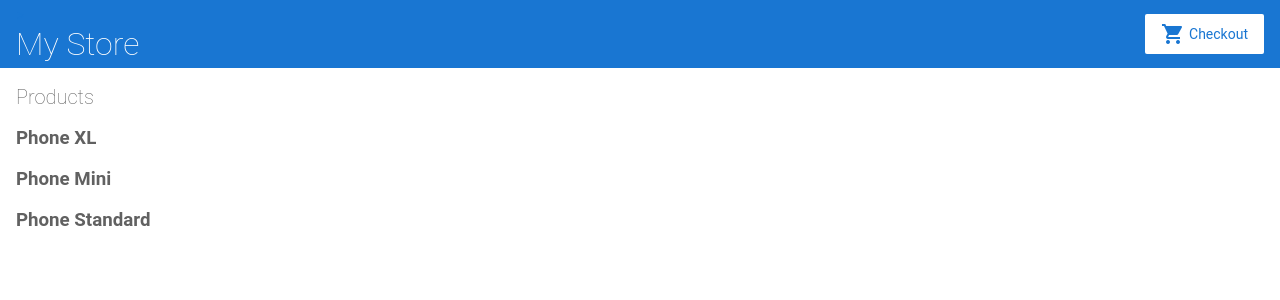
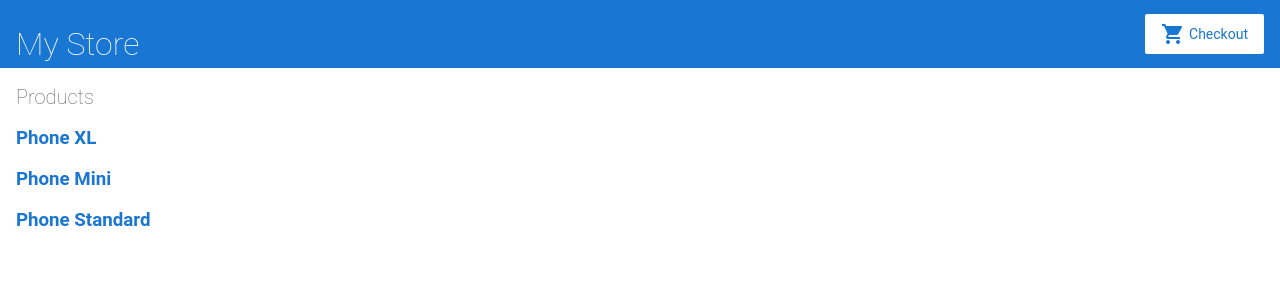
Before and after one commit to ksrntheja-ui/Angular-Docs-First-Example, an Angular app: page / in a window 1280 px wide. Shown: the top 300 px of the page. Built offline with nearby package versions, Linux system fonts and the light colour scheme.

Commit message:
17-Made each product name a link to product details, Added the <a> element and set its title to be the product's name by using the property binding [ ] syntax.

```diff
--- a/src/app/product-list/product-list.component.html
+++ b/src/app/product-list/product-list.component.html
@@ -22,6 +22,27 @@ Any directive with an asterisk, *, is a structural directive.
   Interpolation renders a property's value as text
     -->
 
-  <h3>{{ product.name }}</h3>
+  <h3>
+
+    <!--    To make each product name a link to product details,
+        add the <a> element and set its title to be the
+        product's name by using the
+        property binding [ ] syntax-->
+
+    <!-- Interpolation {{ }} lets you
+     render the
+     property value as text;
+
+     property binding [ ] lets you use the
+     property value in a
+     template expression.-->
+
+    <a [title]="product.name + ' details'">
+
+      {{ product.name}}
+
+    </a>
+
+  </h3>
 
 </div>
```
